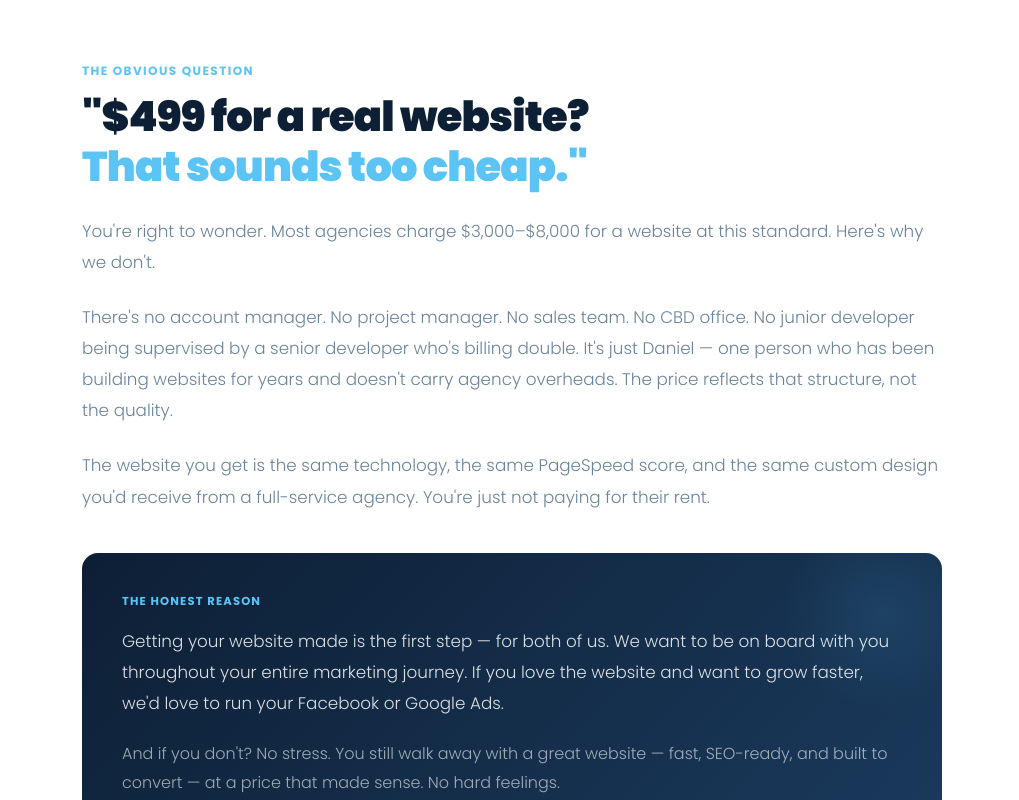
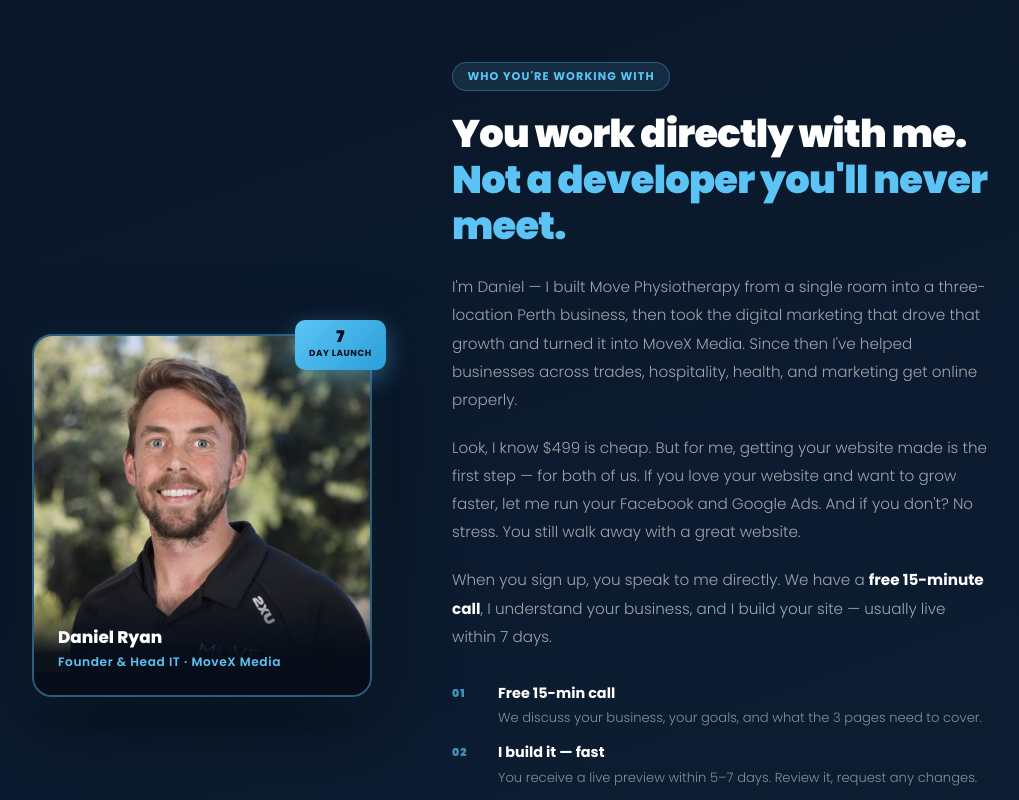
Before and after one commit to MoveXMedia/movexmedia, a Next.js app: page /get-started in a window 1280 px wide. Shown: the part 1680-2480 px from the top of the page, without its empty margins (128-1147 px from the left). Built offline with nearby package versions, Linux system fonts and the light colour scheme.

Commit message:
get-started: revert Why So Cheap section; add honest pricing line to Daniel copy

```diff
--- a/pages/get-started.js
+++ b/pages/get-started.js
@@ -139,44 +139,6 @@ export default function GetStarted() {
         </div>
       </div>
 
-      {/* ── WHY SO CHEAP ── */}
-      <section style={{ padding: '6rem 1.5rem', background: '#ffffff', borderTop: '1px solid #e2eaf4' }}>
-        <div style={{ maxWidth: '860px', margin: '0 auto' }}>
-          <p style={{ fontSize: '0.75rem', fontWeight: 700, letterSpacing: '0.12em', textTransform: 'uppercase', color: '#5bc4f5', marginBottom: '0.75rem', fontFamily: 'Poppins, sans-serif' }}>
-            The obvious question
-          </p>
-          <h2 style={{ fontFamily: 'Poppins, sans-serif', fontWeight: 900, fontSize: 'clamp(1.8rem, 4vw, 2.6rem)', color: '#0d1f35', lineHeight: 1.2, marginBottom: '1.5rem', letterSpacing: '-0.02em' }}>
-            "$499 for a real website?<br />
-            <span style={{ color: '#5bc4f5' }}>That sounds too cheap."</span>
-          </h2>
-          <p style={{ color: '#6b849a', fontSize: '1.05rem', lineHeight: 1.85, fontWeight: 300, marginBottom: '1.5rem' }}>
-            You're right to wonder. Most agencies charge $3,000–$8,000 for a website at this standard. Here's why we don't.
-          </p>
-          <p style={{ color: '#6b849a', fontSize: '1.05rem', lineHeight: 1.85, fontWeight: 300, marginBottom: '1.5rem' }}>
-            There's no account manager. No project manager. No sales team. No CBD office. No junior developer being supervised by a senior developer who's billing double. It's just Daniel — one person who has been building websites for years and doesn't carry agency overheads. The price reflects that structure, not the quality.
-          </p>
-          <p style={{ color: '#6b849a', fontSize: '1.05rem', lineHeight: 1.85, fontWeight: 300, marginBottom: '2.5rem' }}>
-            The website you get is the same technology, the same PageSpeed score, and the same custom design you'd receive from a full-service agency. You're just not paying for their rent.
-          </p>
-
-          {/* Honest pitch */}
-          <div style={{ background: 'linear-gradient(135deg, #0d1f35, #1a3a5c)', borderRadius: '16px', padding: '2.5rem', position: 'relative', overflow: 'hidden' }}>
-            <div style={{ position: 'absolute', top: '-40px', right: '-40px', width: '200px', height: '200px', background: 'radial-gradient(circle, rgba(91,196,245,0.1) 0%, transparent 70%)', pointerEvents: 'none' }} />
-            <div style={{ position: 'relative' }}>
-              <div style={{ fontFamily: 'Poppins, sans-serif', fontSize: '0.72rem', fontWeight: 700, letterSpacing: '0.1em', textTransform: 'uppercase', color: '#5bc4f5', marginBottom: '1rem' }}>
-                The honest reason
-              </div>
-              <p style={{ color: 'rgba(255,255,255,0.85)', fontSize: '1.05rem', lineHeight: 1.85, fontWeight: 300, marginBottom: '1.25rem' }}>
-                Getting your website made is the first step — for both of us. We want to be on board with you throughout your entire marketing journey. If you love the website and want to grow faster, we'd love to run your Facebook or Google Ads.
-              </p>
-              <p style={{ color: 'rgba(255,255,255,0.6)', fontSize: '1rem', lineHeight: 1.85, fontWeight: 300 }}>
-                And if you don't? No stress. You still walk away with a great website — fast, SEO-ready, and built to convert — at a price that made sense. No hard feelings.
-              </p>
-            </div>
-          </div>
-        </div>
-      </section>
-
       {/* ── DANIEL — WORK DIRECTLY WITH ME ── */}
       <section style={{ padding: '6rem 1.5rem', background: 'linear-gradient(160deg, #0a1628 0%, #0d1f35 100%)', borderTop: '1px solid rgba(255,255,255,0.05)' }}>
         <div style={{ maxWidth: '960px', margin: '0 auto', display: 'grid', gridTemplateColumns: '340px 1fr', gap: '5rem', alignItems: 'center' }} className="daniel-grid-lp">
@@ -205,6 +167,9 @@ export default function GetStarted() {
             </h2>
             <p style={{ color: 'rgba(255,255,255,0.6)', fontSize: '0.95rem', lineHeight: 1.85, fontWeight: 300, marginBottom: '1.25rem' }}>
               I'm Daniel — I built Move Physiotherapy from a single room into a three-location Perth business, then took the digital marketing that drove that growth and turned it into MoveX Media. Since then I've helped businesses across trades, hospitality, health, and marketing get online properly.
+            </p>
+            <p style={{ color: 'rgba(255,255,255,0.6)', fontSize: '0.95rem', lineHeight: 1.85, fontWeight: 300, marginBottom: '1.25rem' }}>
+              Look, I know $499 is cheap. But for me, getting your website made is the first step — for both of us. If you love your website and want to grow faster, let me run your Facebook and Google Ads. And if you don&apos;t? No stress. You still walk away with a great website.
             </p>
             <p style={{ color: 'rgba(255,255,255,0.6)', fontSize: '0.95rem', lineHeight: 1.85, fontWeight: 300, marginBottom: '2rem' }}>
               When you sign up, you speak to me directly. We have a <strong style={{ color: 'white' }}>free 15-minute call</strong>, I understand your business, and I build your site — usually live within 7 days.
```
